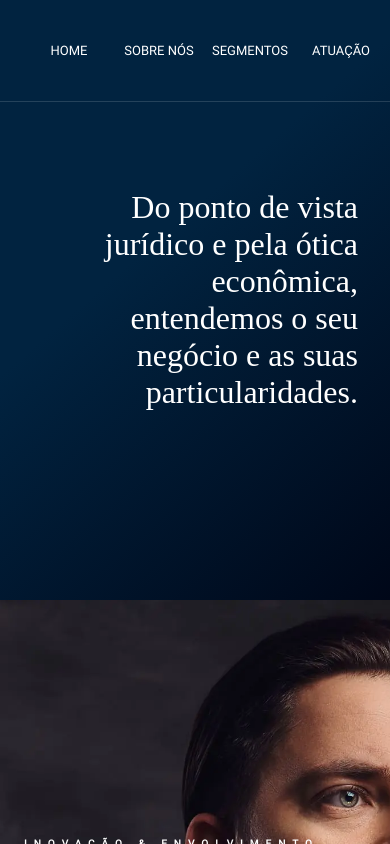
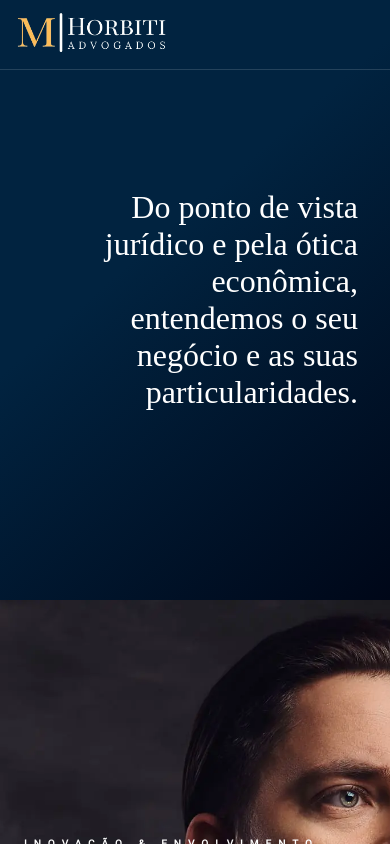
Before and after one commit to rlxmts/advocacia, a React (Vite) app: page / in a window 390 px wide. Shown: the top 844 px of the page. Built offline with nearby package versions, Linux system fonts and the light colour scheme.

Commit message:
:iphone: Responsividade Cabecalho - Pendente

```diff
--- a/src/components/Layout/Cabecalho/index.jsx
+++ b/src/components/Layout/Cabecalho/index.jsx
@@ -15,6 +15,17 @@ const Header = styled.header`
     transform: translateX(-50%);
     max-width: 1280px;
     border-bottom: 1px solid #ffffff24;
+    z-index: 99999;
+    transition: .7s;
+
+    @media screen and (max-width: 768px){
+        height: 70px;
+        padding: 0 1rem;
+
+        .cabecalho-wpp{
+            display: none;
+        }
+    }
 `
 const ContainerNav = styled.div`
     display: flex;
@@ -27,7 +38,7 @@ const Cabecalho = ()=> {
                     <Logo />
                     <ContainerNav>
                         <Menu />
-                        <Botao href='https://wa.me/5521991537608'> WhatsApp </Botao>
+                        <Botao classe='cabecalho-wpp' href='https://wa.me/5521991537608'> WhatsApp </Botao>
                     </ContainerNav>
             </Header>
     )
--- a/src/components/Section/Contato/index.jsx
+++ b/src/components/Section/Contato/index.jsx
@@ -51,7 +51,7 @@ const Contato = ()=>{
                 <div className="contato-textos">
                     <Subtitulo>Contato</Subtitulo>
                     <TituloMaior>Deseja ser atendido por nós?</TituloMaior>
-                    <Paragrafo>Carla Melo Vianna e seus advogados associados colocam sua expertise à disposição da sua empresa. Entre em contato.</Paragrafo>
+                    <Paragrafo>A Horbiti e seus advogados associados colocam sua expertise à disposição da sua empresa. Entre em contato.</Paragrafo>
                 </div>
                 <Formulario />
                 <Informacoes>
--- a/src/components/Section/Menu/ItensMenu/index.jsx
+++ b/src/components/Section/Menu/ItensMenu/index.jsx
@@ -16,6 +16,13 @@ const Item = styled.li`
 
         &:hover {
             opacity: .7;
+        }
+    }
+
+    @media screen and (max-width: 768px){
+        a{
+            font-size: 1.7rem;
+            letter-spacing: 2px;
         }
     }
 `
--- a/src/components/Section/Menu/index.jsx
+++ b/src/components/Section/Menu/index.jsx
@@ -3,9 +3,27 @@ import ItensMenu from "./ItensMenu";
 
 const Nav = styled.nav`
     width: 100%;
+
     ul{
         width: 100%;
+        transition: .7s;
         display: flex;
+    }
+
+    @media screen and (max-width: 768px){
+
+        ul{
+            position: fixed;
+            z-index: 999;
+            flex-direction: column;
+            background-color: #1b1d1f;
+            height: 100vh;
+            top: 70px;
+            width: 100vw;
+            left: 0;
+            justify-content: center;
+            transform: translateY(-150%);
+        }
     }
 `
 const Menu = ()=> {
--- a/src/components/commom/Botao/index.jsx
+++ b/src/components/commom/Botao/index.jsx
@@ -15,12 +15,13 @@ const BotaoEstilizado = styled.a`
     }
 `
 
-const Botao = ({ children, branco=true, href })=> {
+const Botao = ({ children, branco=true, href, classe })=> {
 
     const corLink = branco ? "#FFFFFF" : "#000000";
 
     return(
         <BotaoEstilizado
+            className={classe}
             href={href}
             style={ { color: corLink, border:`1px solid ${corLink}` } }
             target="_blank"
--- a/src/components/commom/Logo/index.jsx
+++ b/src/components/commom/Logo/index.jsx
@@ -2,10 +2,10 @@ import styled from "styled-components";
 
 const Div = styled.div`
     width: 100%;
-    max-width: 150px;
-
+    min-width: 120px;
     img{
         width: 100%;
+        max-width: 150px;
     }
 `
 
```
